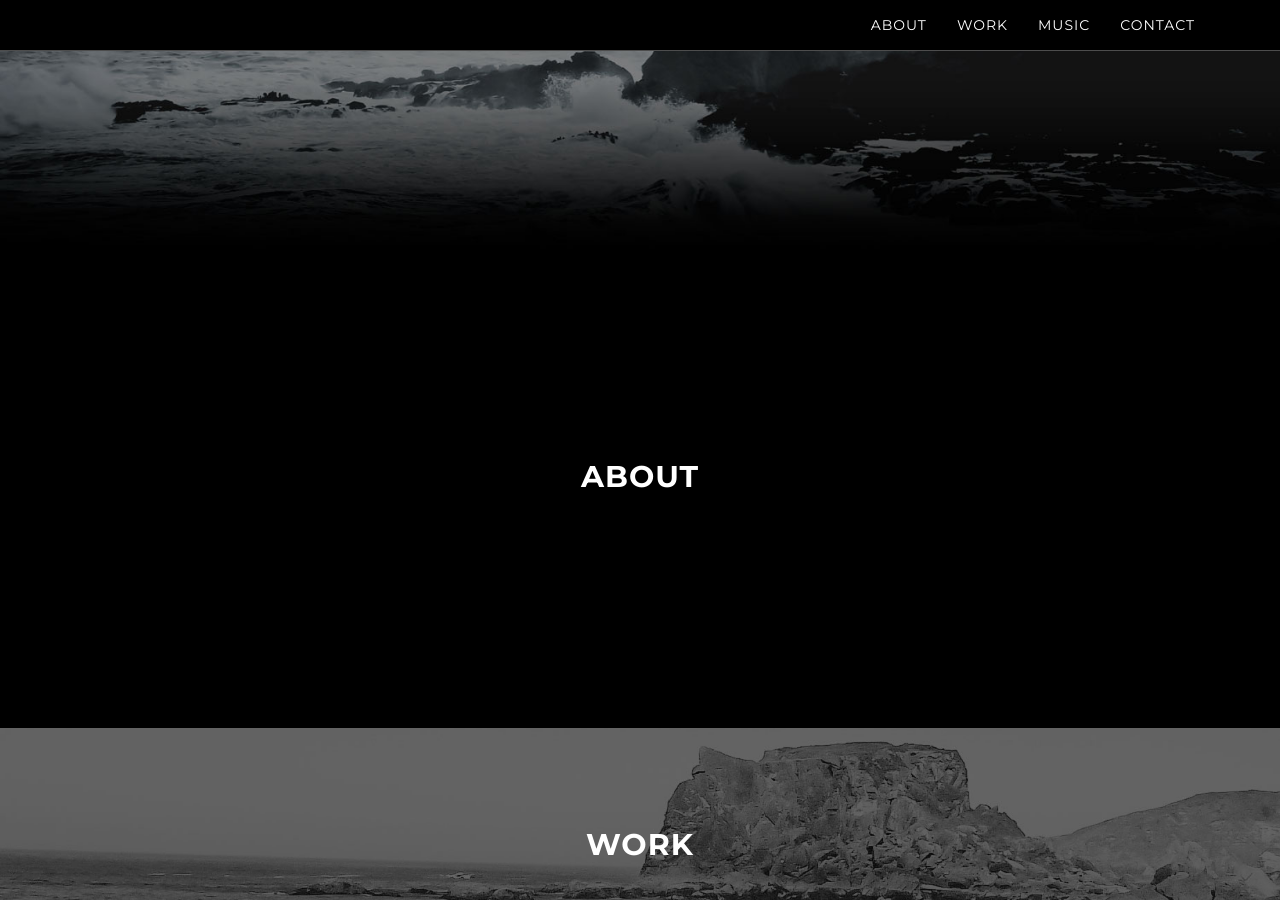
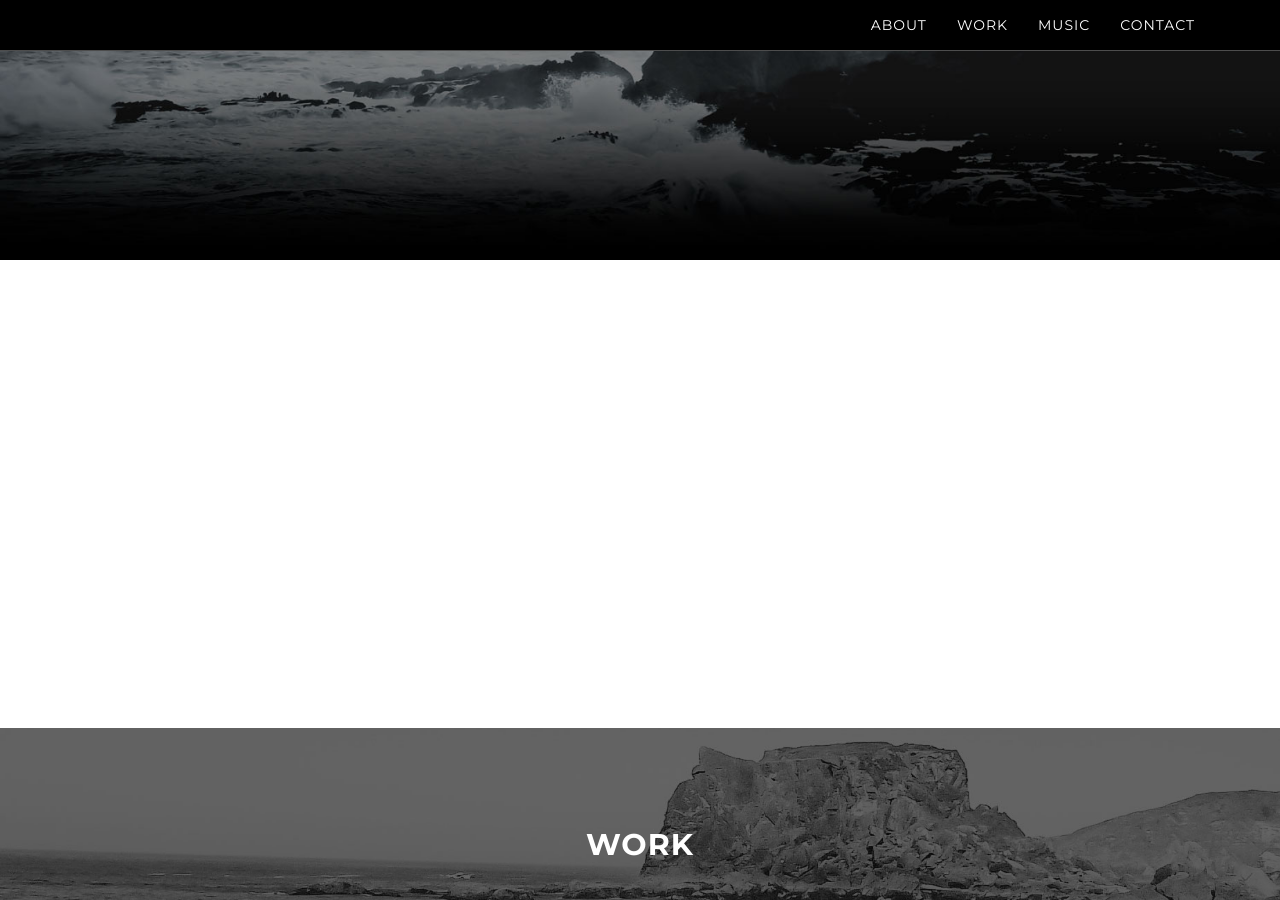
Before and after one commit to andrewjsmaguire/andrewjsmaguire.github.io, a Jekyll site: the page built from index.html, in a window 1280 px wide and 900 px high, scrolled down 640 px. Built offline with Jekyll 4.4.1, drawn with Linux system fonts in a browser that asks for light colours.

Commit message:
Some customization

```diff
--- a/_includes/css/grayscale.css
+++ b/_includes/css/grayscale.css
@@ -9,7 +9,8 @@ body {
     height: 100%;
     font-family: Lora,"Helvetica Neue",Helvetica,Arial,sans-serif;
     color: #fff;
-    background-color: {{ site.color.primary-dark }};
+    /*background-color: {{ site.color.primary-dark }};*/
+    background-color: linear-gradient(white, #F2F2F2);
 }
 
 html {
```
